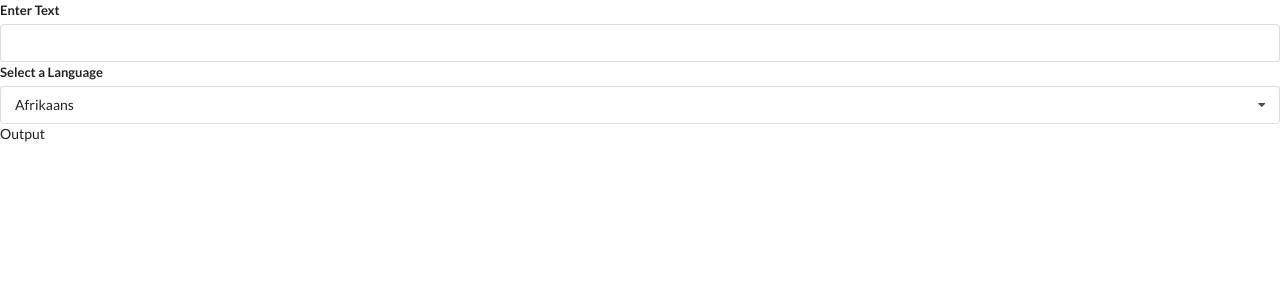
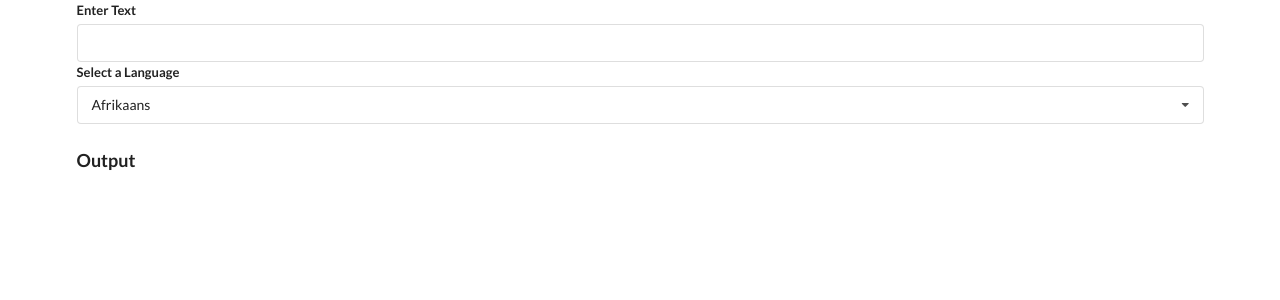
Before and after one commit to erwsmith/udemy, a React (Create React App) app in the folder react-redux/widgets/: page / in a window 1280 px wide. Shown: the top 300 px of the page. Built offline with nearby package versions, Linux system fonts and the light colour scheme.

Commit message:
adding Convert

```diff
--- a/react-redux/widgets/src/App.js
+++ b/react-redux/widgets/src/App.js
@@ -35,7 +35,7 @@ const options = [
 
 const App = () => {
   return (
-    <div>
+    <div className="ui container">
         <Translate />
     </div>
   );
--- /dev/null
+++ b/react-redux/widgets/src/components/Convert.js
@@ -0,0 +1,11 @@
+import React, { useState, useEffect, useRef }  from 'react';
+import axios from 'axios';
+
+const Convert = ({ language, text }) => {
+    useEffect(() => {
+
+    }, [language, text])
+    return <div />;
+};
+
+export default Convert;
--- a/react-redux/widgets/src/components/Translate.js
+++ b/react-redux/widgets/src/components/Translate.js
@@ -1,5 +1,8 @@
 import React, { useState, useEffect, useRef }  from 'react';
 import Dropdown from './Dropdown';
+import Convert from './Convert';
+
+const API_KEY = 'AIzaSyCHUCmpR7cT_yDFHC98CZJy2LTms-IwDlM'
 
 const options = [
     {
@@ -13,6 +16,18 @@ const options = [
     {
         label: 'Hindi',
         value: 'hi'
+    },
+    {
+        label: 'Japanese',
+        value: 'ja'
+    },
+    {
+        label: 'Spanish',
+        value: 'es'
+    },
+    {
+        label: 'Welsh',
+        value: 'cy'
     }
 ]
 
@@ -34,7 +49,8 @@ const Translate = () => {
                 selected={language}
                 onSelectedChange={setLanguage}
             />
-            <div>Output</div>
+            <h3 className='ui header'>Output</h3>
+            <Convert text={text} language={language} />
         </div>
         )
 };
```
